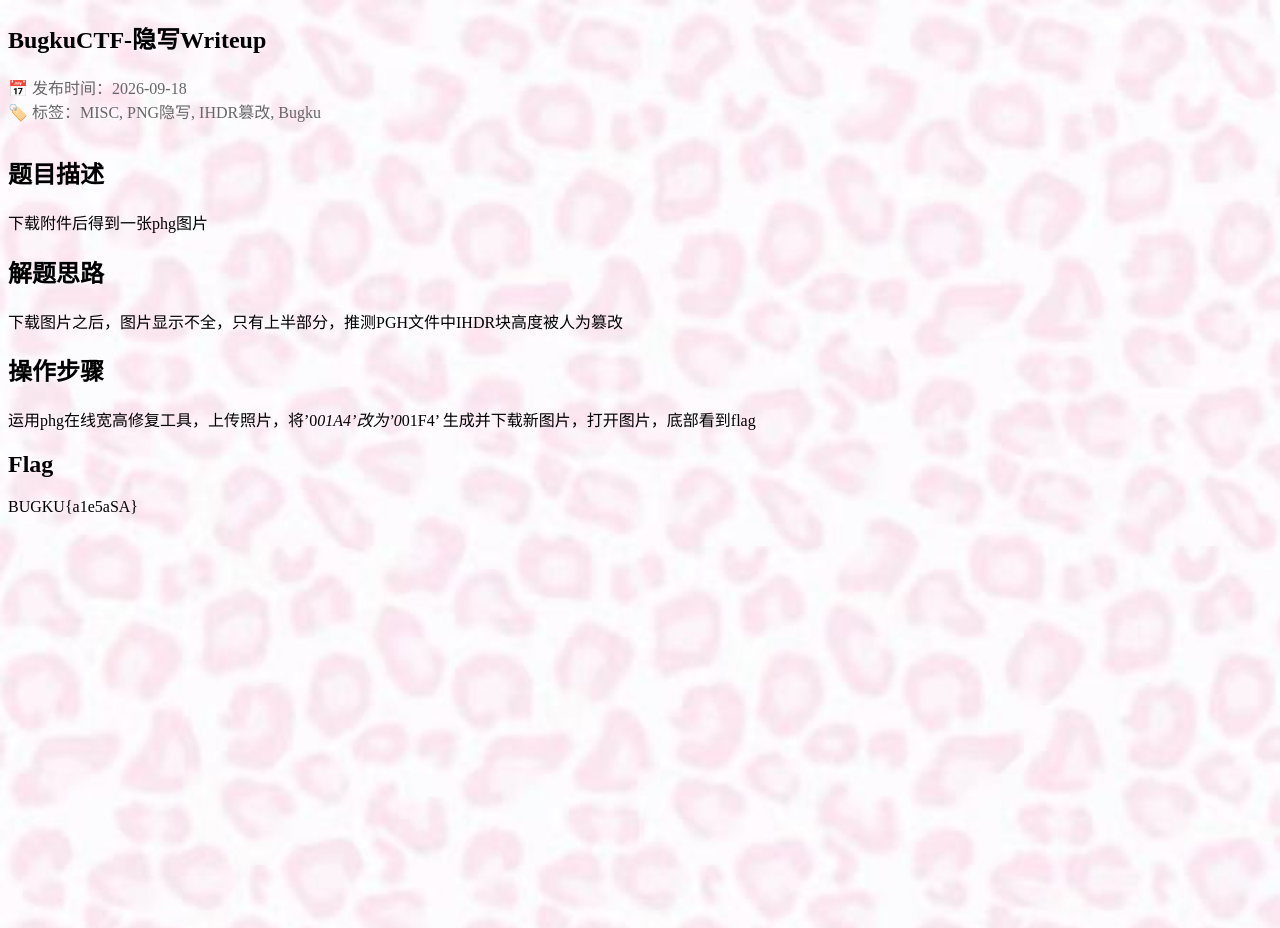
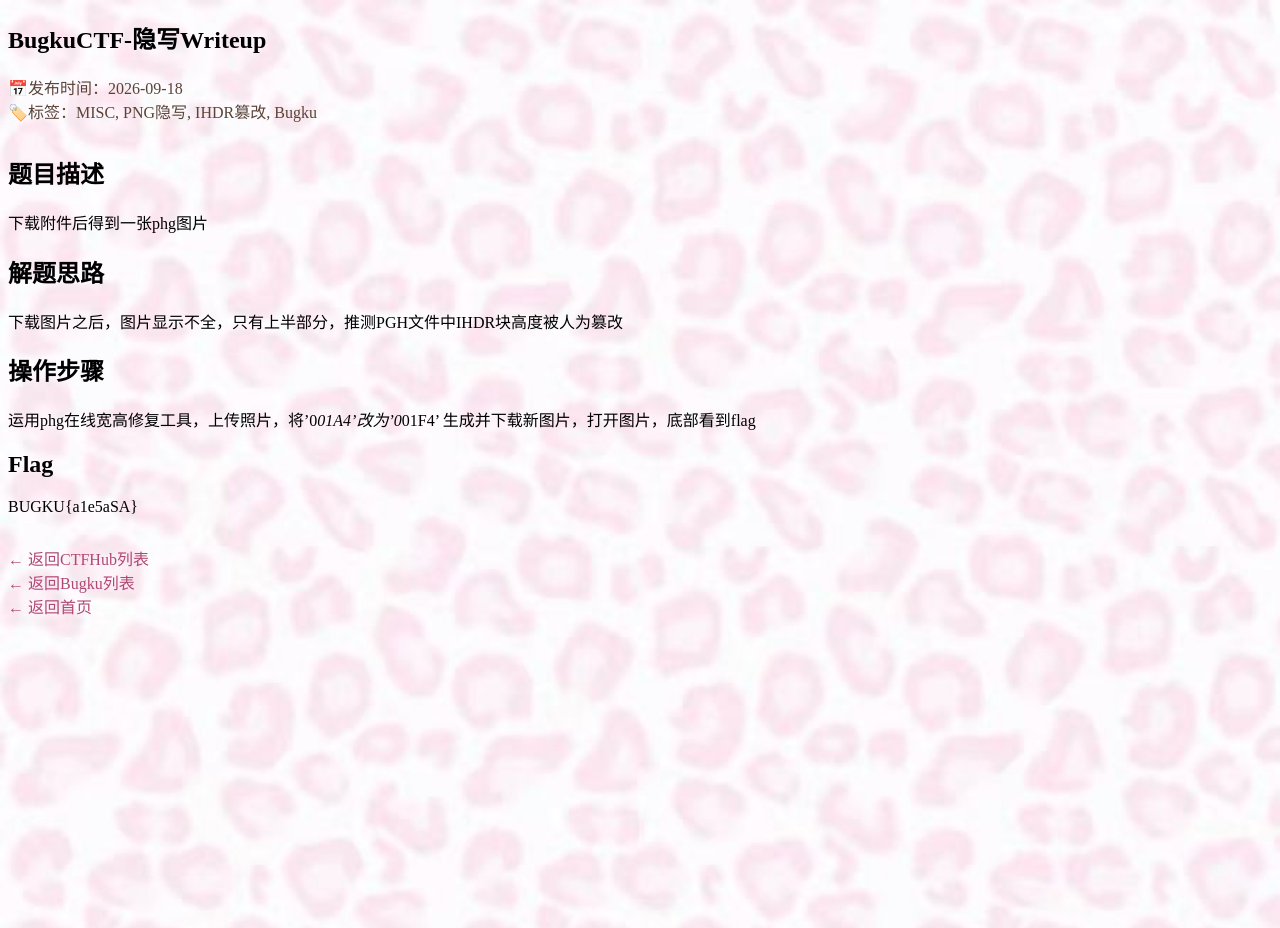
Before and after one commit to Eclair-Tracy/Eclair-Tracy.github.io, a Jekyll site: the page built from _posts/2026-09-18-bugku-隐写.md, in a window 1280 px wide. Built offline with Jekyll 4.4.1, drawn with Linux system fonts in a browser that asks for light colours.

Commit message:
Refactor post layout to improve styling and structure

```diff
--- a/_layouts/post.html
+++ b/_layouts/post.html
@@ -2,15 +2,22 @@
 layout: default
 ---
 <article class="post">
-  <h1>{{ page.title }}</h1>
+<h1>{{ page.title }}</h1>
+<div style="color:#594338; margin-bottom:2rem; font-size:16px;">
+📅发布时间：{{ page.date | date: "%Y-%m-%d" }}
+<br>
+🏷️标签：{{ page.tags | join: ", " }}
+</div>
 
-  <div style="color:#666; margin-bottom:2rem; font-size:16px;">
-    📅 发布时间：{{ page.date | date: "%Y-%m-%d" }}
-    <br>
-    🏷️ 标签：{{ page.tags | join: ", " }}
-  </div>
+<div class="post-content">
+{{ content }}
+</div>
 
-  <div class="post-content">
-    {{ content }}
-  </div>
+<div style="margin-top:30px;">
+<a href=" " style="color:#b04874;text-decoration:none;">← 返回CTFHub列表</a >
+<br>
+<a href="/bugku.html" style="color:#b04874;text-decoration:none;">← 返回Bugku列表</a >
+<br>
+<a href="/" style="color:#b04874;text-decoration:none;">← 返回首页</a >
+</div>
 </article>
```
